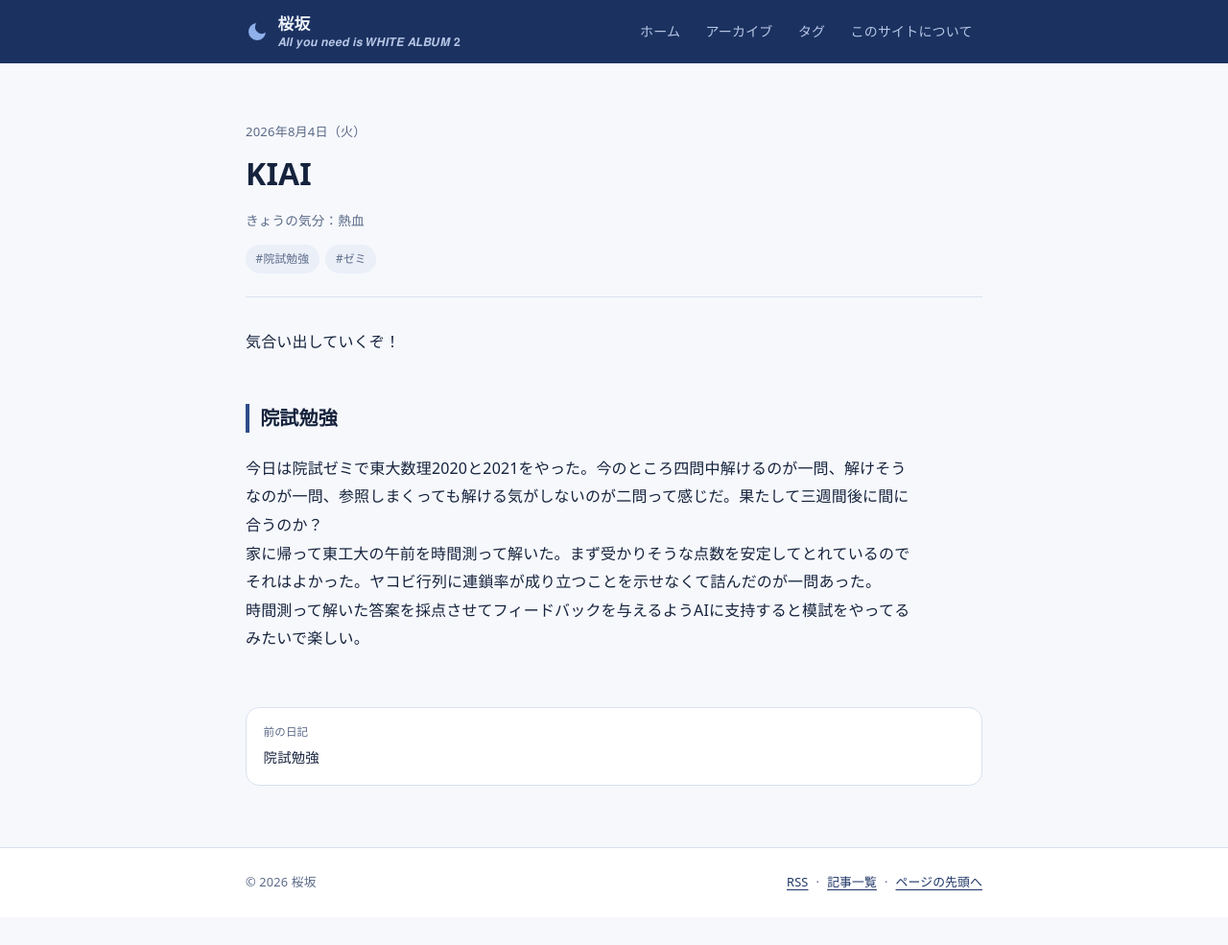
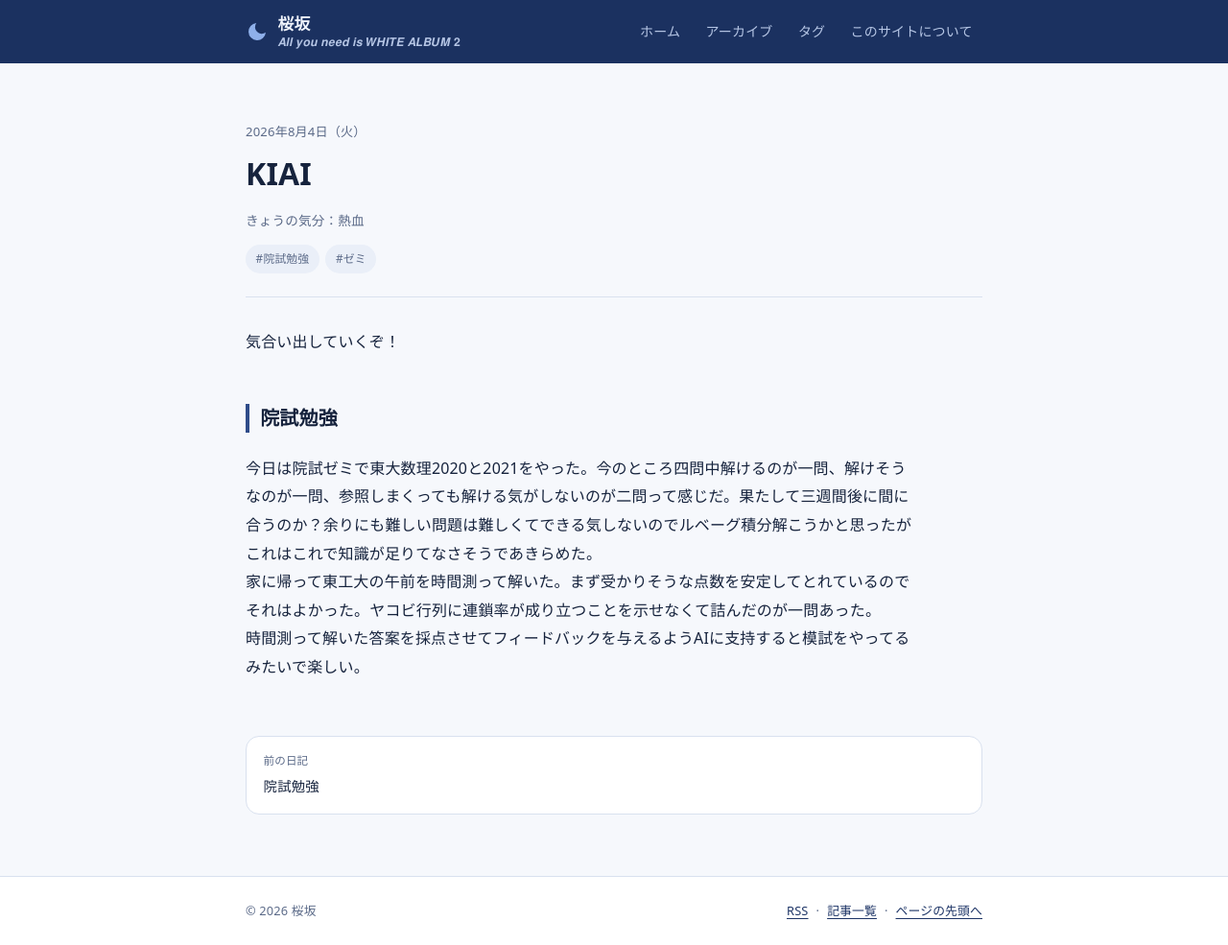
Before and after one commit to sakurazaka-math/sakurazaka-math.github.io, a Jekyll site: the page built from _posts/2026-08-04-day6.md, in a window 1280 px wide and 985 px high. Shown: the whole window at 96% size. Built offline with Jekyll 4.4.1, drawn with Linux system fonts in a browser that asks for light colours.

Commit message:
Expand on exam study reflections
Added additional thoughts on exam preparation and problem difficulty.

```diff
--- a/_posts/2026-08-04-day6.md
+++ b/_posts/2026-08-04-day6.md
@@ -11,6 +11,6 @@ mood: 熱血
 
 ## 院試勉強
 
-今日は院試ゼミで東大数理2020と2021をやった。今のところ四問中解けるのが一問、解けそうなのが一問、参照しまくっても解ける気がしないのが二問って感じだ。果たして三週間後に間に合うのか？
+今日は院試ゼミで東大数理2020と2021をやった。今のところ四問中解けるのが一問、解けそうなのが一問、参照しまくっても解ける気がしないのが二問って感じだ。果たして三週間後に間に合うのか？余りにも難しい問題は難しくてできる気しないのでルベーグ積分解こうかと思ったがこれはこれで知識が足りてなさそうであきらめた。
 家に帰って東工大の午前を時間測って解いた。まず受かりそうな点数を安定してとれているのでそれはよかった。ヤコビ行列に連鎖率が成り立つことを示せなくて詰んだのが一問あった。
 時間測って解いた答案を採点させてフィードバックを与えるようAIに支持すると模試をやってるみたいで楽しい。
```
